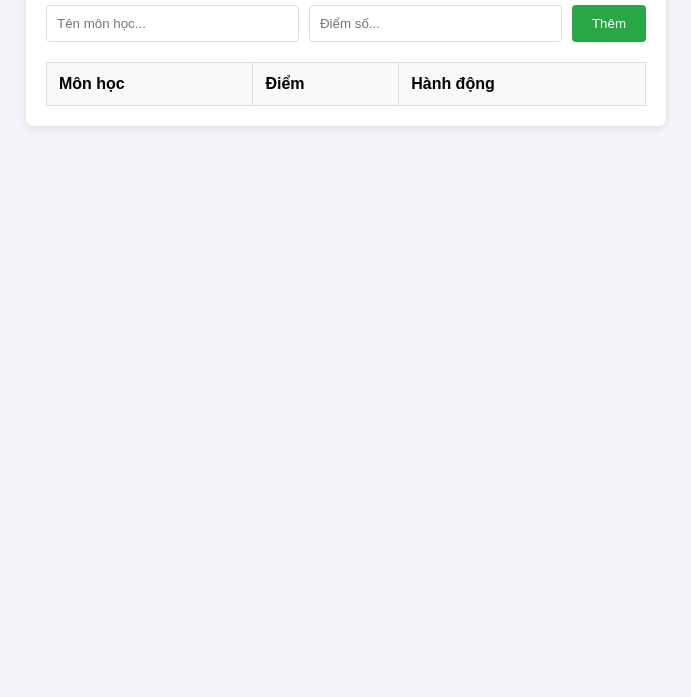
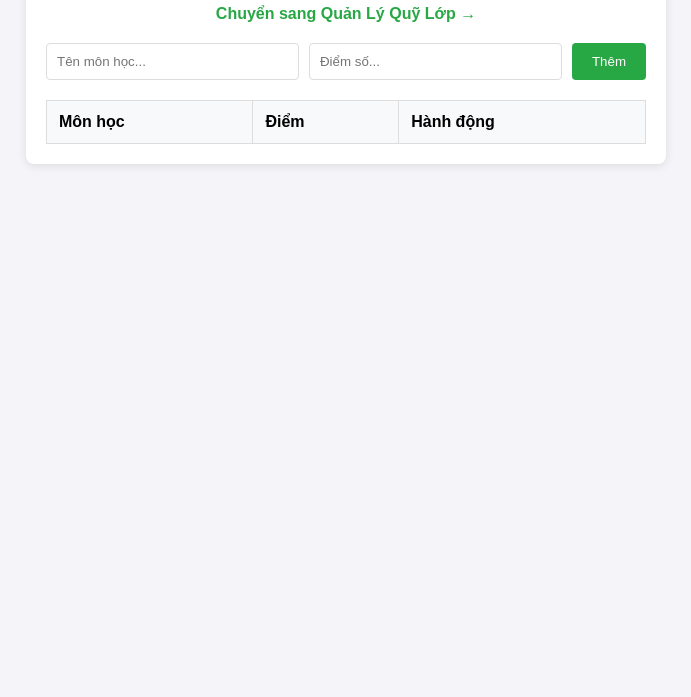
Before and after one commit to vinphuaka/baitap1, a plain HTML site: page index.html in a window 1280 px wide. Shown: the part 103-800 px from the top of the page, without its empty margins (294-985 px from the left). Drawn offline with Linux system fonts and the light colour scheme; no server answers.

Commit message:
cap nhat

```diff
--- a/index.html
+++ b/index.html
@@ -23,6 +23,9 @@
 
 <div class="container">
     <h2>Quản Lý Điểm Cá Nhân</h2>
+    <a href="quy-lop.html" style="display: block; text-align: center; margin-bottom: 20px; text-decoration: none; color: #28a745; font-weight: bold;">
+    Chuyển sang Quản Lý Quỹ Lớp →
+</a>
 
     <div class="input-group">
         <input type="text" id="subjectName" placeholder="Tên môn học...">
```
